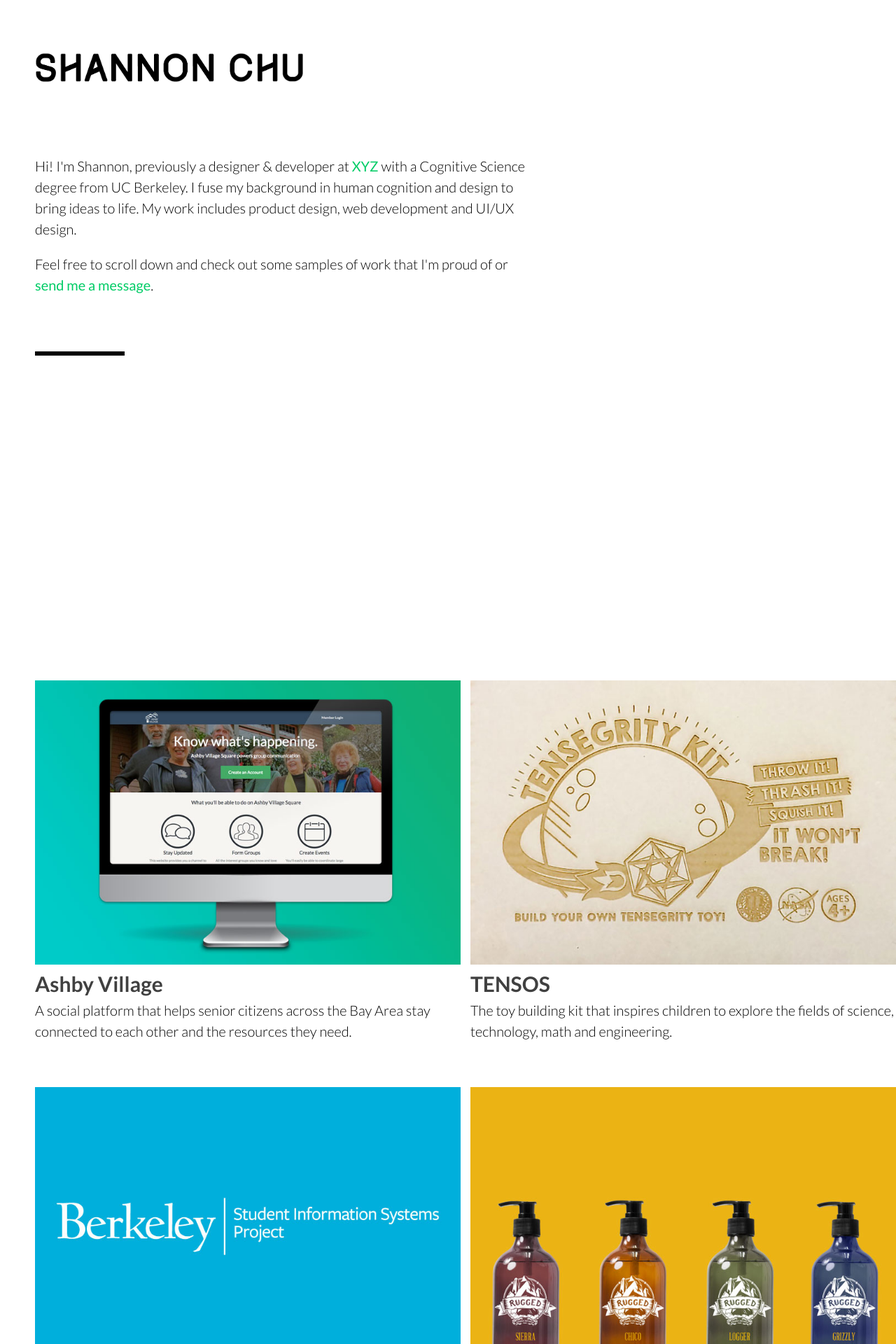
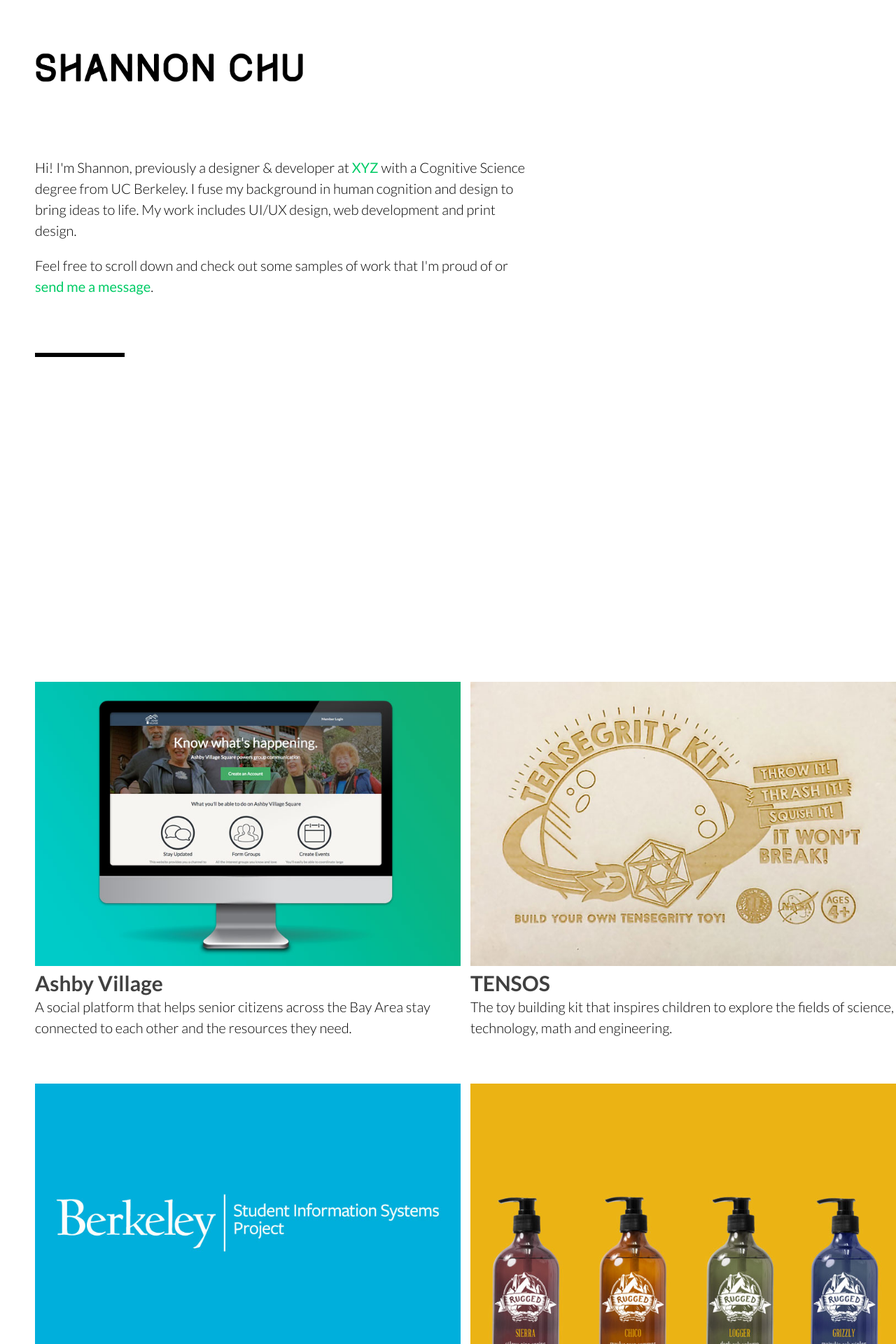
Before and after one commit to shannonchu/shannonchu.github.io, a Jekyll site: the page built from index.html, in a window 1280 px wide. Shown: the top 1920 px of the page at 70% size. Built offline with Jekyll 4.4.1, drawn with Linux system fonts in a browser that asks for light colours; nearby versions of some CDN libraries.

Commit message:
adjust font size

```diff
--- a/css/main.css
+++ b/css/main.css
@@ -4,6 +4,7 @@
   font-size: 20px;
   font-weight: 300;
   letter-spacing: 0px;
+  line-height: 27px;
   /*-webkit-font-smoothing: antialiased;*/
   /*-moz-osx-font-smoothing: grayscale;*/
 }
@@ -12,7 +13,7 @@
   padding-bottom: 10px;
 }
 p {
-  font-size: 1.5em;
+  font-size: 1em;
   line-height: 1.5em;
 }
 .horiz-rule {
@@ -72,9 +73,6 @@
   margin-bottom: 15em;
   margin-top: 5em;
 }
-.about-para p {
-  line-height: 1.5em;
-}
 
 /* INDEX PROJECT GRID */
 ul.posts li {
@@ -107,6 +105,8 @@
 }
 .proj-description {
   margin:0;
+  font-size: 1em;
+  line-height: 1.5em;
 }
 
 /* project pieces */
@@ -131,12 +131,10 @@
     font-weight: 600;
     font-size: 1.5em;
   }
-  .portfolio-piece p {
-    font-size: 1em;
-  }
+
   .credits {
     font-family:'Lato', 'Sans-Serif';
-    font-size: .75em !important;
+    font-size: .65em !important;
     font-weight: 400;
   }
   .portfolio-piece img, iframe {
@@ -181,6 +179,9 @@
     margin-bottom: 30px;
   }
 
+  .portfolio-piece p {
+    font-size: 18px;
+  }
 
   .portfolio-piece h1 {
     font-size: 1.7em;
@@ -196,9 +197,6 @@
     text-transform: uppercase;
     font-weight: 600;
     font-size: 19px;
-  }
-  .portfolio-piece p {
-    font-size: 16px;
   }
 
   .sleep img,
--- a/index.html
+++ b/index.html
@@ -6,7 +6,7 @@
 <section>
 <div id="intro">
 <div class="about-para">
-  <p>Hi! I'm Shannon, previously a designer &amp; developer at <a class="links" href="http://wearexyz.com">XYZ</a> with a Cognitive Science degree from UC Berkeley. I fuse my background in human cognition and design to bring ideas to life. My work includes product design, web development and UI/UX design.</p>
+  <p>Hi! I'm Shannon, previously a designer &amp; developer at <a class="links" href="http://wearexyz.com">XYZ</a> with a Cognitive Science degree from UC Berkeley. I fuse my background in human cognition and design to bring ideas to life. My work includes UI/UX design, web development and print design.</p>
   <p></p>
   <p>Feel free to scroll down and check out some samples of work that I'm proud of or <a class="links" href="mailto:shannonchu@berkeley.edu">send me a message</a>.
 </p>
```
